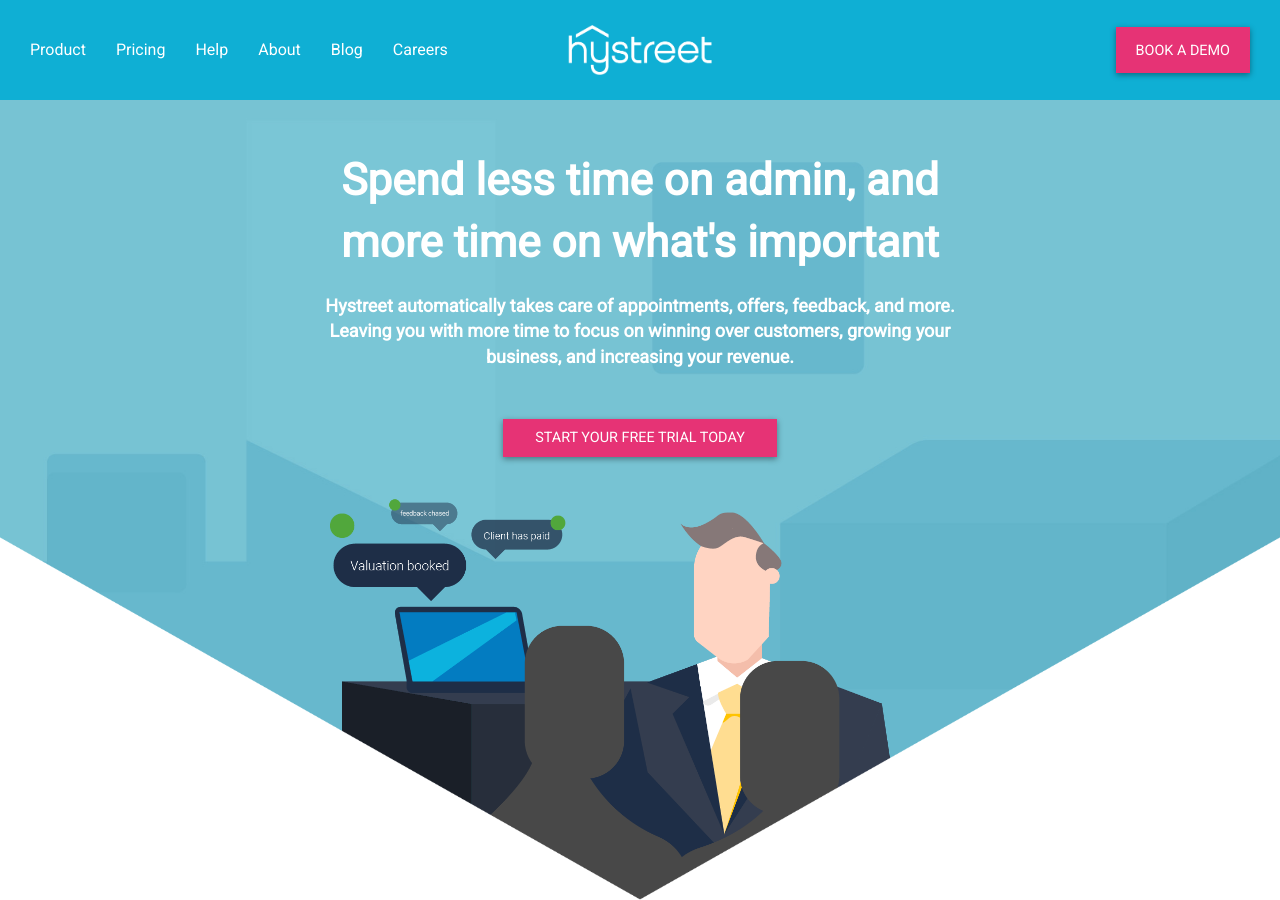
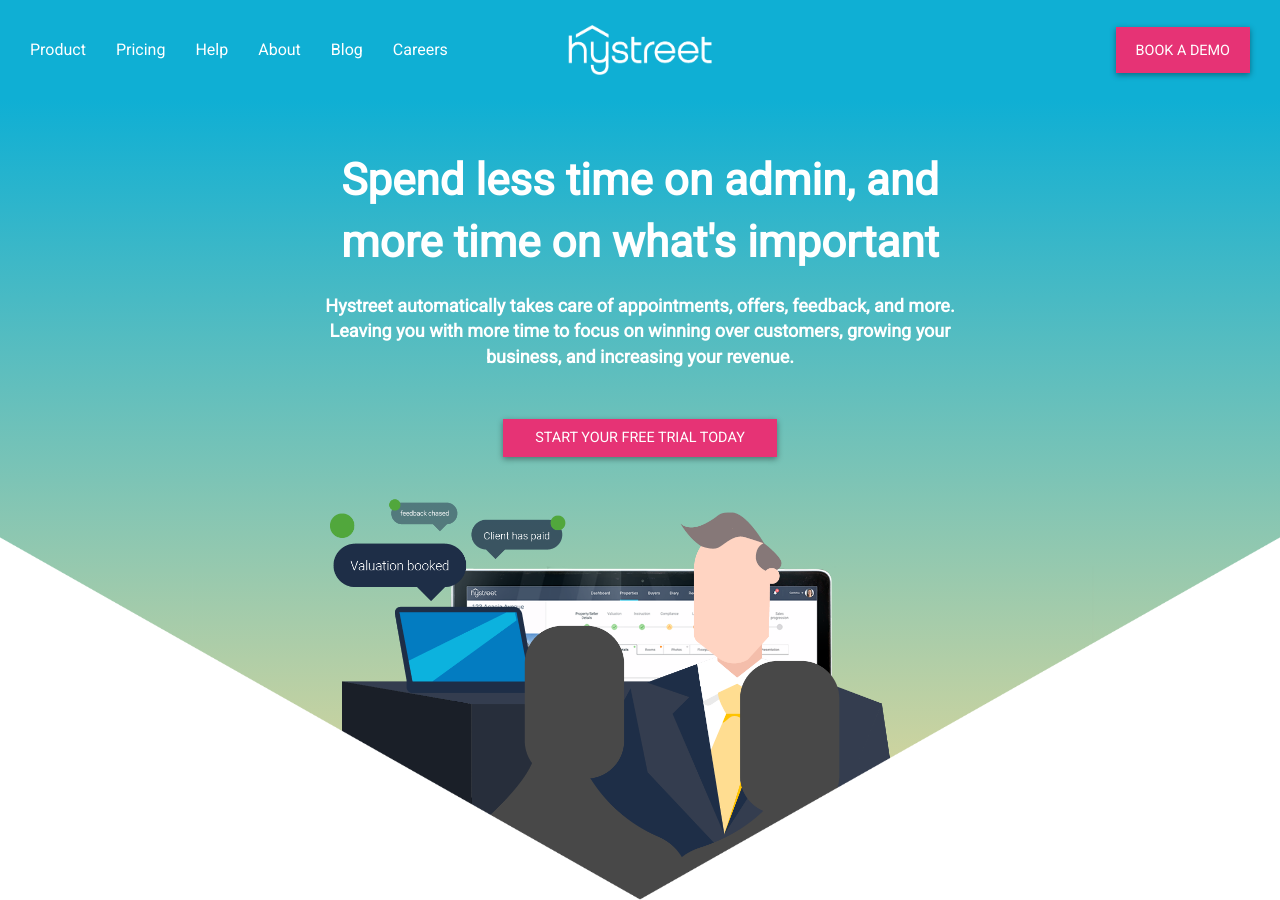
Before and after one commit to hidr/hystreet-marketing-live, a Jekyll site: the page built from b/index.html, in a window 1280 px wide and 900 px high. Built offline with Jekyll 4.4.1, drawn with Linux system fonts in a browser that asks for light colours.

Commit message:
Update b/index.html

```diff
--- a/b/index.html
+++ b/b/index.html
@@ -3,7 +3,7 @@
 description: Hystreet is a cutting edge piece of estate agent software for modern property professionals. Provide a 24/7 web based platform for your customers.
 layout: default
 ---
-<div class="full hero" style="min-height:80vh;position:relative;background-size:100%;background-repeat:no-repeat;background-position:bottom;background-image:url(/images/20181128hero-ill-bg-80.jpg);">
+<div class="illustration full hero">
   <div class="trial-sticker">
     <p>Six Week free trial!</p>
   </div>
```
